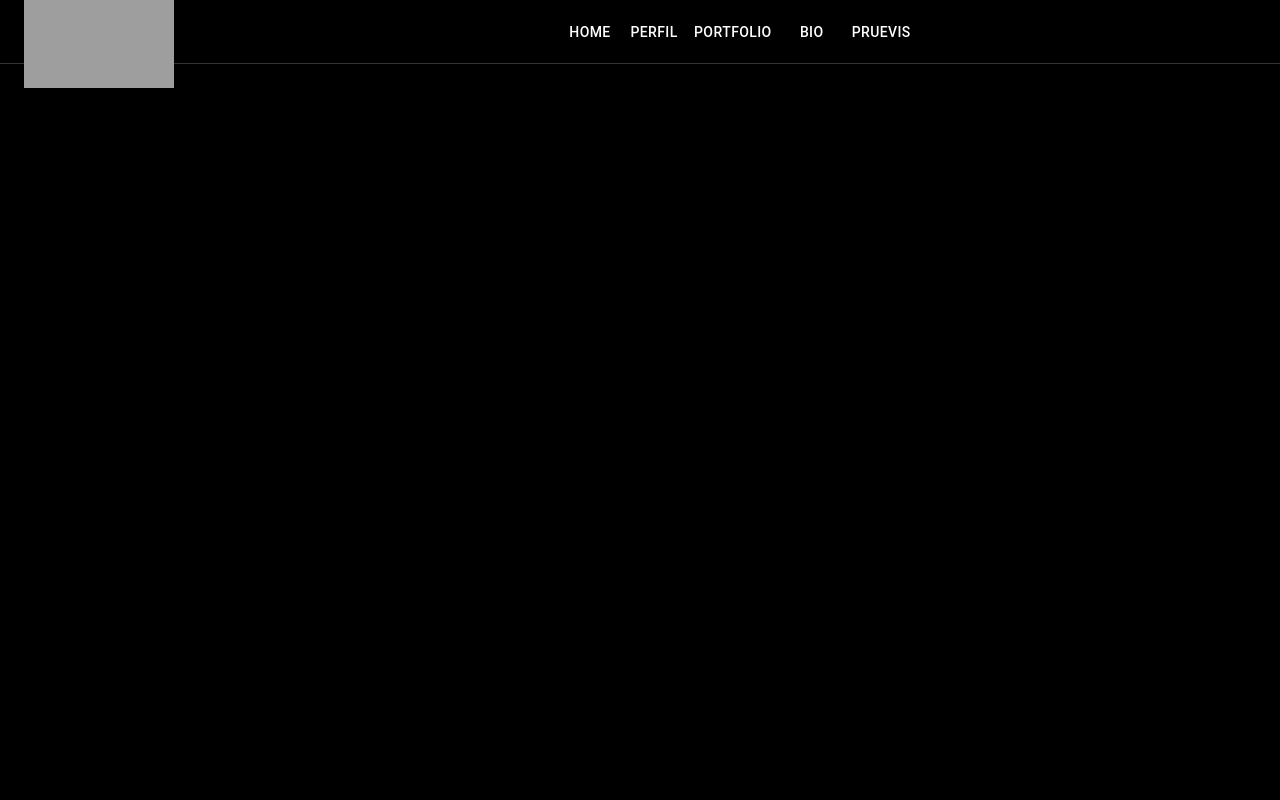
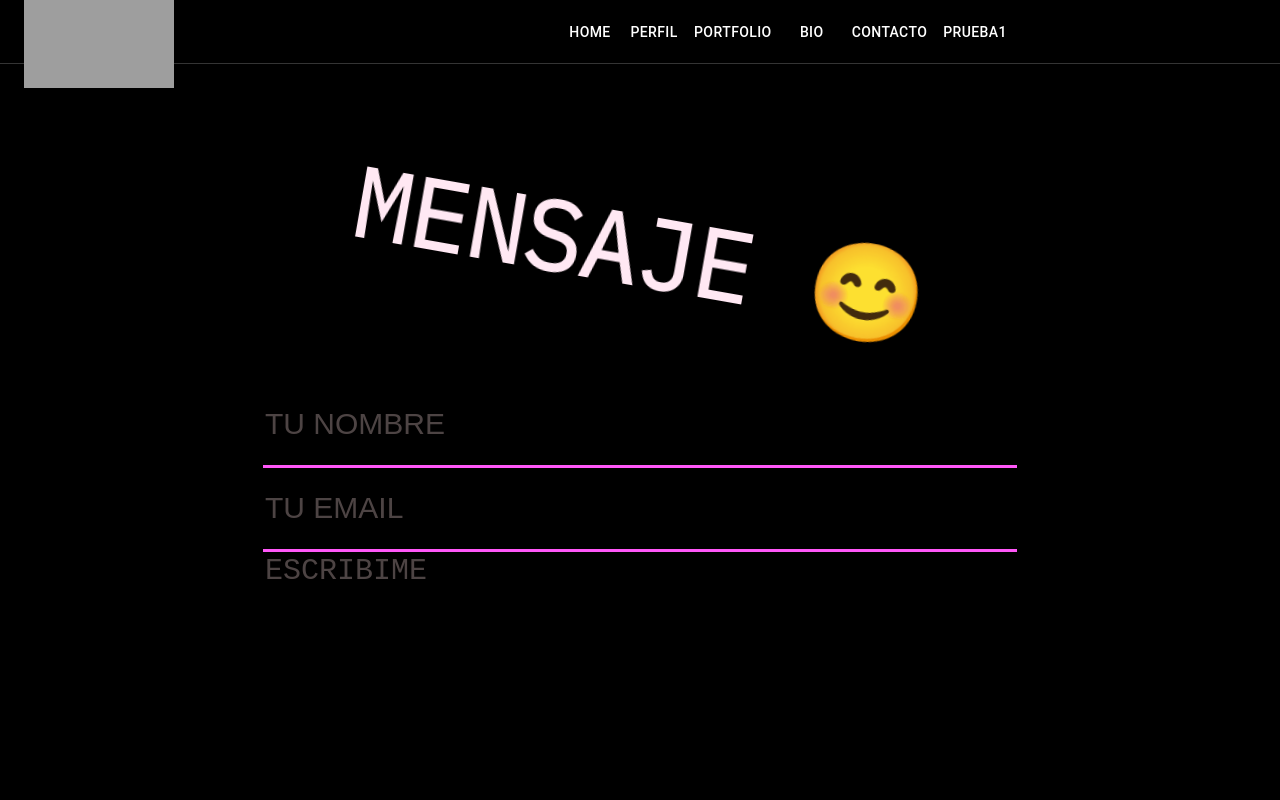
Before and after one commit to AllaJoe/cosos, a React (Vite) app: page /contacto in a window 1280 px wide. Before the commit this address had no page. Shown: the top 800 px of the page. Built offline with nearby package versions, Linux system fonts and the light colour scheme; grey boxes are pictures that could not be loaded.

Commit message:
prueba1 y animacion

```diff
--- a/src/App.css
+++ b/src/App.css
@@ -4,7 +4,7 @@
   padding: 0;
   text-decoration: none;
   background-color: rgb(0, 0, 0);
-  /* background: linear-gradient(90deg, rgba(34,34,34,1) 0%, rgba(32,32,32,1) 100%); */
+
 
 
 }
--- a/src/App.jsx
+++ b/src/App.jsx
@@ -9,8 +9,9 @@ import Portfolio from './sections/Portfolio';
 import Bio from './sections/Bio';
 import Perfil from './sections/Perfil';
 import Home from './sections/Home';
-import Pruevis from './sections/Pruevis';
+import Contacto from './sections/Contacto';
 import PngGlow from './components/PngGlow';
+import Prueba1 from './sections/Prueba1';
 
 const App = () => {
   const [transicion, setTransicion] = useState(false);
@@ -51,7 +52,8 @@ const App = () => {
         <Route path="portfolio" element={<Portfolio />} />
         <Route path="perfil" element={<Perfil />} />
         <Route path="bio" element={<Bio />} />
-        <Route path="pruevis" element={<Pruevis />} />
+        <Route path="contacto" element={<Contacto />} />
+        <Route path="prueba1" element={<Prueba1 />} />
 
         <Route path="*" element={<NotFound />} />
       </Routes>
--- /dev/null
+++ b/src/components/AnimPrueva.jsx
@@ -0,0 +1,25 @@
+import { motion } from "framer-motion";
+import { useInView } from "react-intersection-observer";
+
+const AnimPrueva = () => {
+    const [ref, inView] = useInView({
+        threshold: 0.5,
+        triggerOnce: true
+    });
+
+    return (
+        <svg ref={ref} width="40vw" height="14" viewBox="0 0 750 14" fill="none" xmlns="http://www.w3.org/2000/svg">
+        <motion.line x1="2000" y1="7" x2="1" y2="7" stroke="white" strokeWidth="13"
+        initial={{ pathLength: 0, pathOffset: 1 }}
+        animate={{ pathLength: inView ? 1 : 0, pathOffset: inView ? 0 : 1, opacity: 1 }}
+        transition={{ duration: 2.5, delay:2.6, ease: [0.52, 0.2, 0.32, 0.2], /* type: "tween" */}}
+        exit= { {opacity:0}  }
+
+        />
+        </svg>
+
+
+    );
+}
+
+export default AnimPrueva;
--- a/src/components/NavBar.jsx
+++ b/src/components/NavBar.jsx
@@ -29,7 +29,7 @@ const theme = createTheme({
   });
 
 
-const pages = ['Home','Perfil', 'Portfolio', 'Bio', 'Pruevis' ];
+const pages = ['Home','Perfil', 'Portfolio', 'Bio', 'Contacto', 'Prueba1' ];
 
 function ResponsiveAppBar() {
 
--- a/src/components/PngGlow.jsx
+++ b/src/components/PngGlow.jsx
@@ -1,12 +1,14 @@
+import PropTypes from 'prop-types';
 import '../Styles/Logo.css';
 import { motion } from 'framer-motion';
 
-const PngGlow = () => {
+const PngGlow = (props) => {
     return (
         <div className="logo-container">
 
             <div className='h2_1'>
             <motion.span
+            style={props.size}
             className="glow"
             initial={{ color: '#FC62AD' }}
             animate={{ color: '#36C4F4' }}
@@ -32,4 +34,8 @@ const PngGlow = () => {
     );
 }
 
+PngGlow.propTypes = {
+    size: PropTypes.number
+  }
+
 export default PngGlow;
--- a/src/sections/Pruevis.jsx
+++ b/src/sections/Contacto.jsx
@@ -1,40 +1,45 @@
-
+import { motion } from 'framer-motion';
 import Formulario from "../components/Formulario";
 import Teleprompter from "../components/RuedaTexto";
 import '../Styles/formulario.css'
 
-const Pruevis = () => {
+const Contacto = () => {
+
+    const formVariant = {
+        hidden: { y: 150, opacity: 0 },
+        visible: { y: 0, opacity: 1, transition: { duration: 0.5, delay:2.5, type: "Inertia", stiffness: 250 } }
+    };
+
 
     const texts = ['DEJAME', 'TU', 'MENSAJE 😊'];
     const speed = 1500;
 
+    return (
+        <div style={{width:"100vw", height:"200vh"}}>
 
+        <motion.div
+        variants={formVariant}
+        initial="hidden"
+        animate="visible"
 
-    return (
-        <div style={{width:"100vw", /* backgroundColor:"red", */ height:"200vh"}}>
-
-        <div
             style={{
                 display: 'flex',
                 flexDirection: 'column',
                 justifyContent: 'center',
                 alignItems: 'center',
-                /* height: '100%', */
-                /* width:"100%", */
-                /* backgroundColor:"white" */
 
             }}
         >
-            <div className="tele_style" /* style={{width:"100%", height:"40vh", overflow: 'hidden', fontSize: '3em', fontFamily: 'IBMPlexMono-Light', color:"rgba(255,232,243,1)" }} */>
+            <div className="tele_style" >
             <Teleprompter texts={texts} speed={speed} />
             </div>
             <div>
             <Formulario />
             </div>
 
-        </div>
+        </motion.div>
         </div>
     );
 }
 
-export default Pruevis;
+export default Contacto;
--- /dev/null
+++ b/src/sections/Prueba1.jsx
@@ -0,0 +1,55 @@
+
+import AnimPrueva from "../components/AnimPrueva";
+
+import { motion } from 'framer-motion'
+import CardChica from "../components/CardChica";
+
+const Prueba1 = () => {
+
+    const lasVariants = {
+        hidden: { y: 150, opacity: 0, scale: 1.2 },
+        visible: { y: 0, opacity: 1, scale: 1, transition: { duration: 0.6, delay: 3.8, ease: [0.30, 0, 0.20, 1] } }
+      };
+      const cardsVarians = {
+        hidden: { y: 150, opacity: 0, scale: 1.2 },
+        visible: { y: 0, opacity: 1, scale: 1, transition: { duration:1, delay: 4, ease: [0.30, 0, 0.20, 1] } }
+      };
+
+    return (
+        <>
+        <div style={{display:"flex", justifyContent:"center", alignItems:"center", width:"100%", backgroundColor:""}}>
+        <div style={{display:"flex", justifyContent:"center", alignItems:"center", backgroundColor:"", height:"10vh"}}>
+            <AnimPrueva />
+        </div>
+        <motion.div variants={lasVariants}
+        initial="hidden"
+        animate="visible"
+
+        style={{backgroundColor:"",}}>
+            <h2 style={{fontFamily:"sans-serif", color:"white", fontSize:"5em"}}>SOBRE MI</h2>
+        </motion.div>
+        </div>
+
+        <div style={{display:"flex", justifyContent:"center", alignItems:"center" }}>
+        <motion.div style={{backgroundColor:"", width:"80em", display:"flex",paddingTop:"2vh", justifyContent:"center", flexWrap:"wrap", alignItems:"center", gap:"1vw"}}
+        variants={cardsVarians}
+        initial="hidden"
+        animate="visible"
+        >
+            <CardChica />
+            <CardChica />
+            <CardChica />
+            <CardChica />
+            <div style={{width:"350px"}}>
+
+            </div>
+            <div style={{width:"350px"}}>
+
+            </div>
+        </motion.div>
+        </div>
+        </>
+    );
+}
+
+export default Prueba1;
```
Also changed, not shown: src/Styles/Logo.css (+0 -34 lines).
